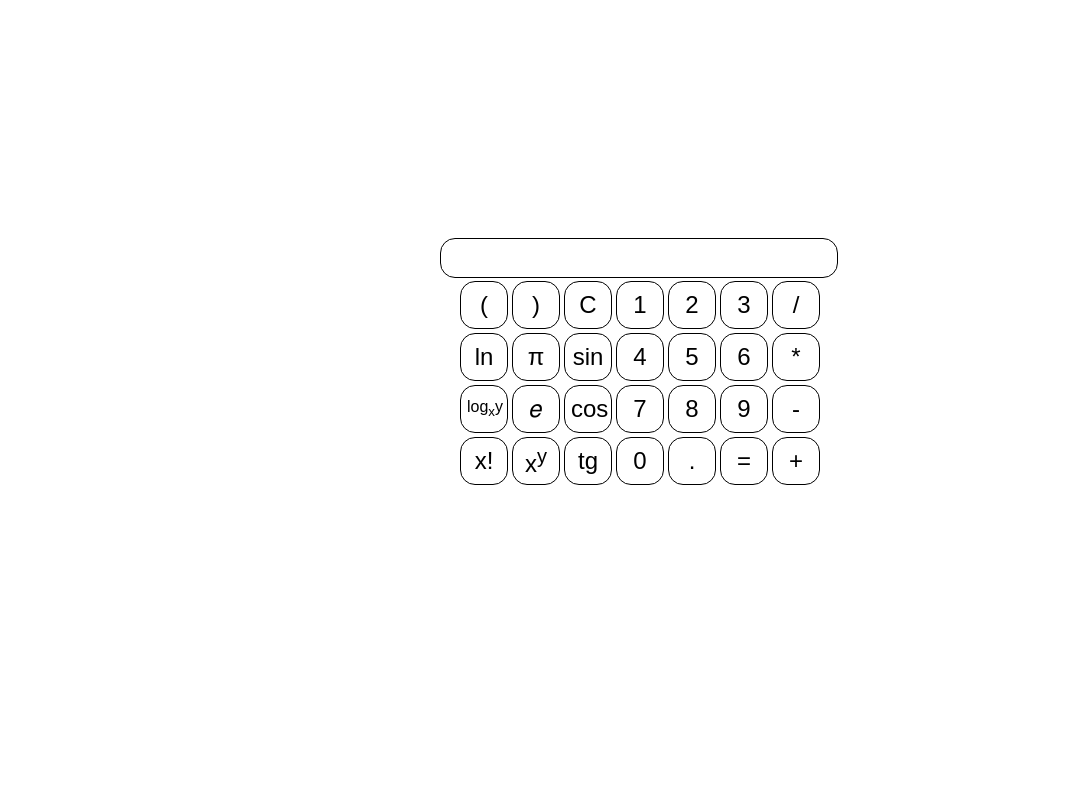
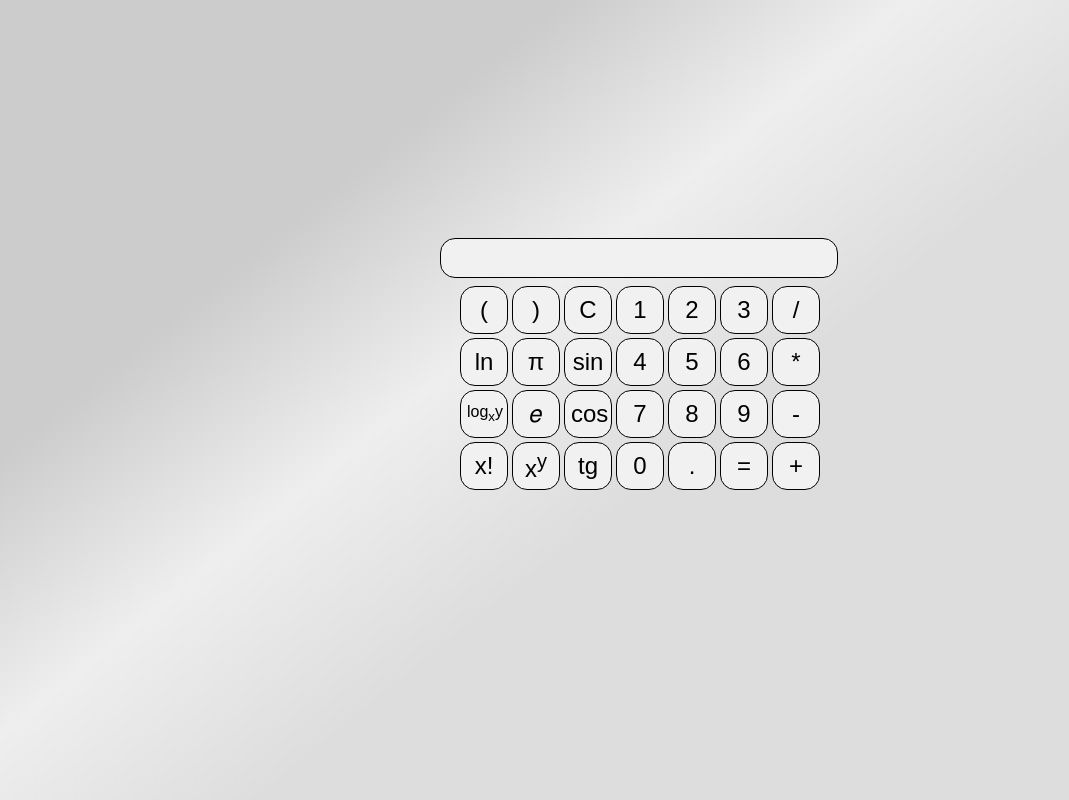
Before and after one commit to Furmanus/Calculator, a website: page index.html in a window 1280 px wide. Shown: the whole page, without its empty margins (0-1069 px from the left). Drawn offline with nearby package versions, Linux system fonts and the light colour scheme; files that its build step writes are made by us from their sources.

Commit message:
background color added

```diff
--- a/src/styles/calculator.less
+++ b/src/styles/calculator.less
@@ -13,7 +13,7 @@
   font-family: "Courier New", Courier, monospace;
 
   table {
-    margin: 0 auto;
+    margin: 5px auto;
   }
   .last-operation {
     width: calc(100% - 16px);
@@ -31,6 +31,7 @@
     border: 1px solid black;
     border-radius: 15px;
     text-align: right;
+    background: @backgroundButtonColor;
     font-family: "Lucida Sans Unicode", "Lucida Grande", sans-serif;
   }
   &-button {
@@ -39,7 +40,7 @@
     font-size: 24px;
     border: 1px solid black;
     border-radius: 15px;
-    background: @white;
+    background: @backgroundButtonColor;
     outline: none;
     user-select: none;
 
--- a/src/styles/main.less
+++ b/src/styles/main.less
@@ -3,6 +3,7 @@ html, body {;
   width: 100vw;
   height: 100vh;
   overflow: hidden;
+  background: @pageBackgroundGradient;
 }
 .main {
   position: absolute;
--- a/src/styles/variables.less
+++ b/src/styles/variables.less
@@ -1,3 +1,5 @@
 @white: #FFFFFF;
 @activeButtonGradient: linear-gradient(to bottom, #2980B9, #6DD5FA);
+@pageBackgroundGradient: linear-gradient(141deg, #CCCCCC 25%, #EEEEEE 40%, #DDDDDD 55%);
 @canvasBackground: #233455;
+@backgroundButtonColor: #F1F1F1;
```
